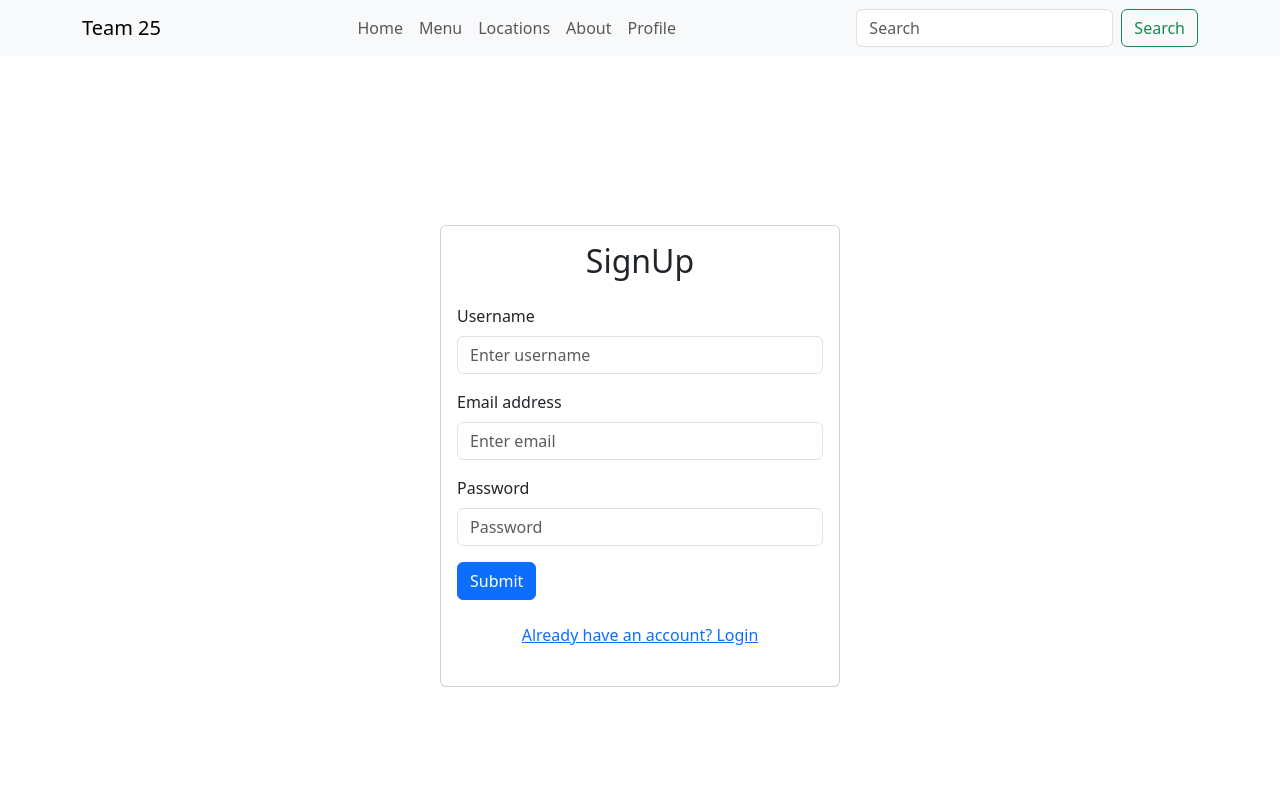
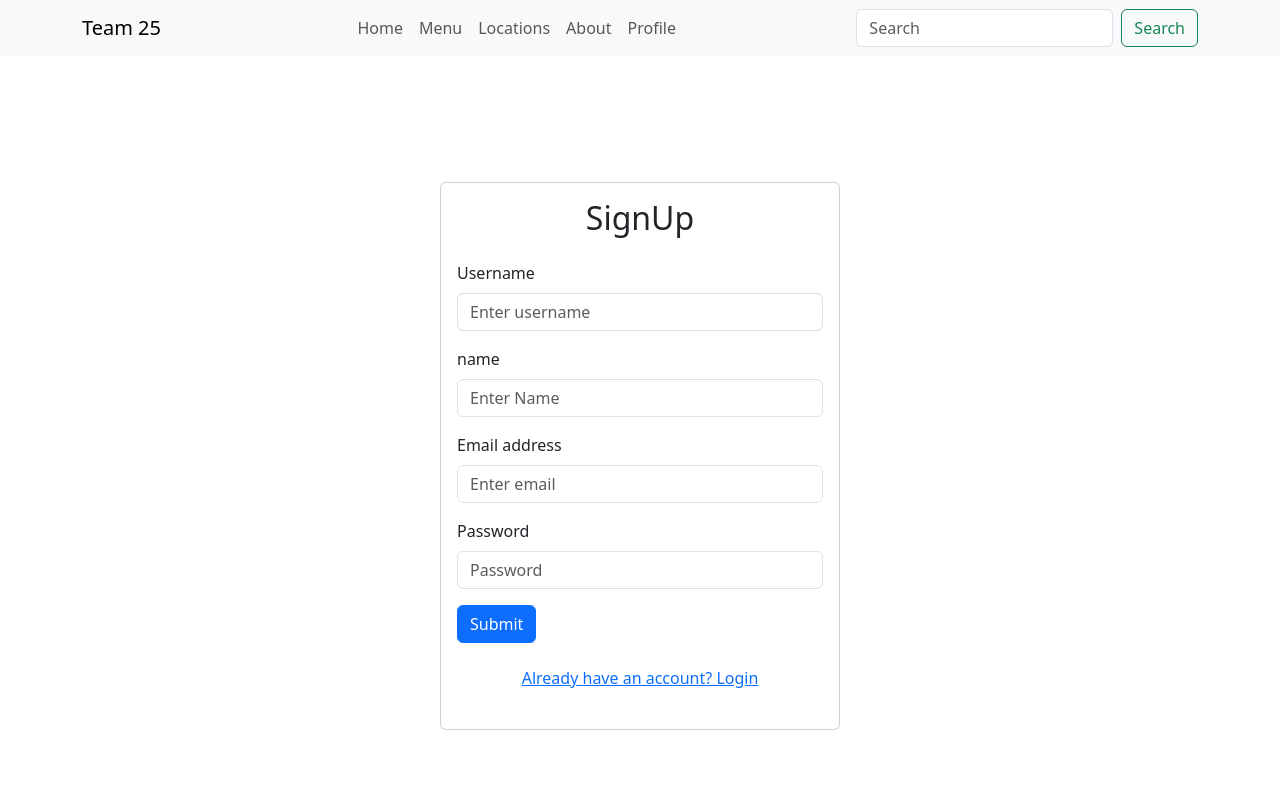
Before and after one commit to chingu-voyages/v50-tier3-team-25, a React (Vite) app in the folder front/: page /signup in a window 1280 px wide. Shown: the top 800 px of the page. Built offline with nearby package versions, Linux system fonts and the light colour scheme.

Commit message:
added name field to signup

```diff
--- a/front/src/SignUp.jsx
+++ b/front/src/SignUp.jsx
@@ -7,6 +7,7 @@ const SignUp = () => {
     const [message, setMessage] = useState('');
     const [formData, setFormData] = useState({
         userName: '',
+        firstName: '',
         email: '',
         passWord: '',
     });
@@ -25,6 +26,7 @@ const SignUp = () => {
         try {
             const response = await axios.post('/createUser', {
                 username: userName,
+                name: firstName,
                 email: email,
                 password: passWord
             });
@@ -50,6 +52,7 @@ const SignUp = () => {
                     <Card.Body>
                     <h2 className="text-center mb-4">SignUp</h2>
                     <Form onSubmit={handleSubmit}>
+
                         <Form.Group className="mb-3" controlId="formBasicUsername">
                             <Form.Label>Username</Form.Label>
                             <Form.Control
@@ -57,6 +60,17 @@ const SignUp = () => {
                                 placeholder="Enter username"
                                 name="userName"
                                 value={formData.userName}
+                                onChange={handleChange}
+                            />
+                        </Form.Group>
+
+                        <Form.Group className="mb-3" controlId="formBasicName">
+                            <Form.Label>name</Form.Label>
+                            <Form.Control
+                                type="text"
+                                placeholder="Enter Name"
+                                name="Name"
+                                value={formData.firstName}
                                 onChange={handleChange}
                             />
                         </Form.Group>
```
